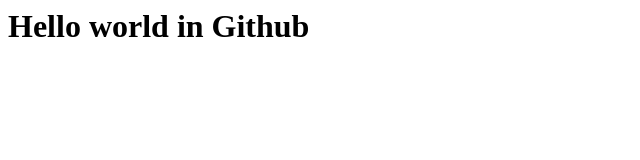
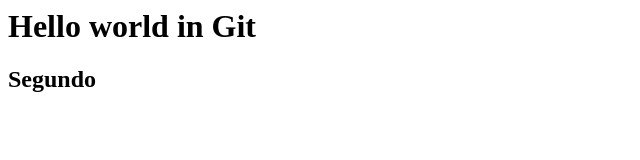
Before and after one commit to Naturalsoul/CharlaNoche, a plain HTML site: page index.html in a window 1280 px wide. Shown: the whole page, without its empty margins (0-640 px from the left). Drawn offline with Linux system fonts and the light colour scheme.

Commit message:
Se agrego otra linea
Se agrego tambien un span.

```diff
--- a/index.html
+++ b/index.html
@@ -1 +1,2 @@
-<h1>Hello world in Github</h1>
+<h1>Hello world in <span>Git</span></h1>
+<h2>Segundo</h2>
```
